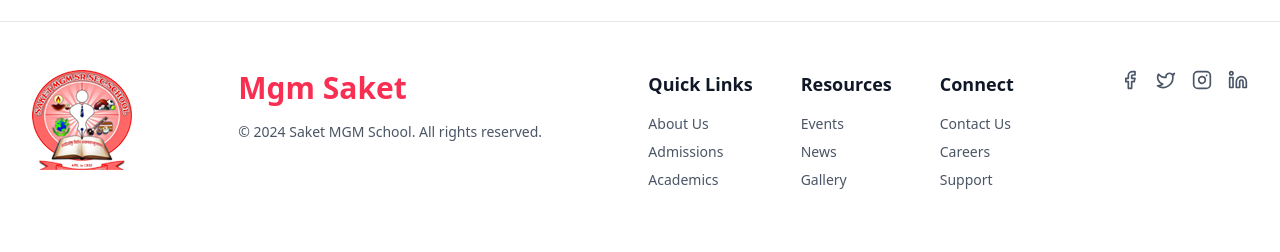
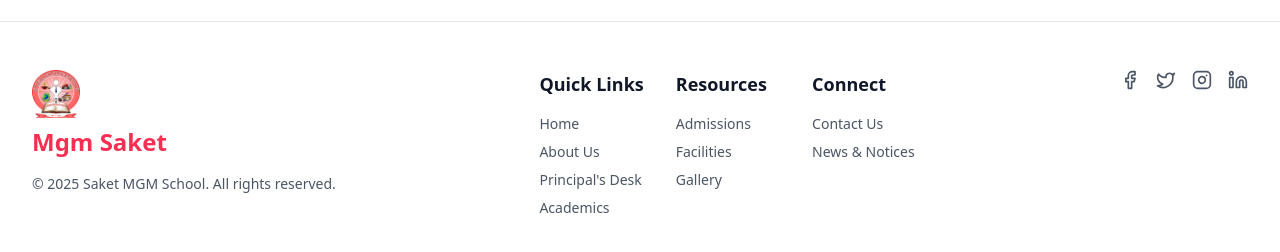
Before and after one commit to blackgrapes/saket_mgm, a Next.js app: page /facilities in a window 1280 px wide. Shown: the part 4085-4337 px from the top of the page. Built offline with nearby package versions, Linux system fonts and the light colour scheme; no server answers; the database is empty.

Commit message:
Initial commit - add fotter link

```diff
--- a/src/app/layout/footer.jsx
+++ b/src/app/layout/footer.jsx
@@ -1,53 +1,85 @@
 // app/components/Footer.tsx
-import {
-  Facebook,
-  Twitter,
-  Instagram,
-  Linkedin,
-} from "lucide-react";
+'use client';
+
+import Link from "next/link";
+import { Facebook, Twitter, Instagram, Linkedin } from "lucide-react";
+import { navItems } from "./navbar";
 
 export default function Footer() {
   return (
     <footer className="bg-white border-t border-gray-200">
       <div className="max-w-7xl mx-auto px-4 sm:px-6 lg:px-8 py-12">
         <div className="flex flex-col md:flex-row justify-between items-center md:items-start gap-8">
-          <img src="/logo.png" alt="logo" />
-          <div className="text-center md:text-left">
-            <div className="text-3xl font-bold text-[#f82f53] capitalize">mgm saket</div>
+
+          {/* Logo Section */}
+          <div className="flex flex-col items-center md:items-start">
+            <img src="/logo.png" alt="logo" className="w-12 h-12" />
+            <div className="text-2xl font-bold text-[#f82f53] capitalize mt-2">
+              mgm saket
+            </div>
             <p className="text-sm text-gray-600 mt-4">
-              © 2024 Saket MGM School. All rights reserved.
+              © {new Date().getFullYear()} Saket MGM School. All rights reserved.
             </p>
           </div>
 
-          {/* Footer Links */}
-          <div className="flex flex-wrap gap-12 justify-center">
+          {/* Footer Links (Dynamic from navItems) */}
+          <div className="grid grid-cols-2 md:grid-cols-3 gap-8">
             <div>
-              <h4 className="text-lg font-semibold text-gray-900 mb-4">Quick Links</h4>
+              <h4 className="text-lg font-semibold text-gray-900 mb-4">
+                Quick Links
+              </h4>
               <ul className="space-y-2 text-sm text-gray-600">
-                <li><a href="#" className="hover:text-[#f82f53] transition">About Us</a></li>
-                <li><a href="#" className="hover:text-[#f82f53] transition">Admissions</a></li>
-                <li><a href="#" className="hover:text-[#f82f53] transition">Academics</a></li>
+                {navItems.slice(0, 4).map((item) => (
+                  <li key={item.name}>
+                    <Link
+                      href={item.path}
+                      className="hover:text-[#f82f53] transition"
+                    >
+                      {item.name}
+                    </Link>
+                  </li>
+                ))}
               </ul>
             </div>
+
             <div>
-              <h4 className="text-lg font-semibold text-gray-900 mb-4">Resources</h4>
+              <h4 className="text-lg font-semibold text-gray-900 mb-4">
+                Resources
+              </h4>
               <ul className="space-y-2 text-sm text-gray-600">
-                <li><a href="#" className="hover:text-[#f82f53] transition">Events</a></li>
-                <li><a href="#" className="hover:text-[#f82f53] transition">News</a></li>
-                <li><a href="#" className="hover:text-[#f82f53] transition">Gallery</a></li>
+                {navItems.slice(4, 7).map((item) => (
+                  <li key={item.name}>
+                    <Link
+                      href={item.path}
+                      className="hover:text-[#f82f53] transition"
+                    >
+                      {item.name}
+                    </Link>
+                  </li>
+                ))}
               </ul>
             </div>
+
             <div>
-              <h4 className="text-lg font-semibold text-gray-900 mb-4">Connect</h4>
+              <h4 className="text-lg font-semibold text-gray-900 mb-4">
+                Connect
+              </h4>
               <ul className="space-y-2 text-sm text-gray-600">
-                <li><a href="#" className="hover:text-[#f82f53] transition">Contact Us</a></li>
-                <li><a href="#" className="hover:text-[#f82f53] transition">Careers</a></li>
-                <li><a href="#" className="hover:text-[#f82f53] transition">Support</a></li>
+                {navItems.slice(7).map((item) => (
+                  <li key={item.name}>
+                    <Link
+                      href={item.path}
+                      className="hover:text-[#f82f53] transition"
+                    >
+                      {item.name}
+                    </Link>
+                  </li>
+                ))}
               </ul>
             </div>
           </div>
 
-          {/* Social Icons with Lucide */}
+          {/* Social Icons */}
           <div className="flex items-center gap-4">
             <a href="#" className="text-gray-600 hover:text-[#f82f53] transition">
               <Facebook size={20} />
--- a/src/app/layout/navbar.tsx
+++ b/src/app/layout/navbar.tsx
@@ -6,7 +6,7 @@ import { usePathname } from 'next/navigation';
 import { useState } from 'react';
 import { Menu, X, ChevronDown } from 'lucide-react';
 
-const navItems = [
+export const navItems = [
   { name: 'Home', path: '/' },
   { name: 'About Us', path: '/about' },
   { name: "Principal's Desk", path: '/principal' },
```
